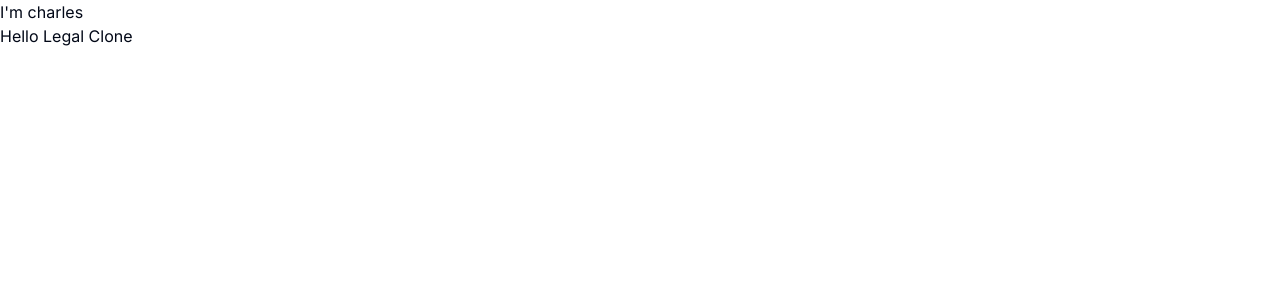
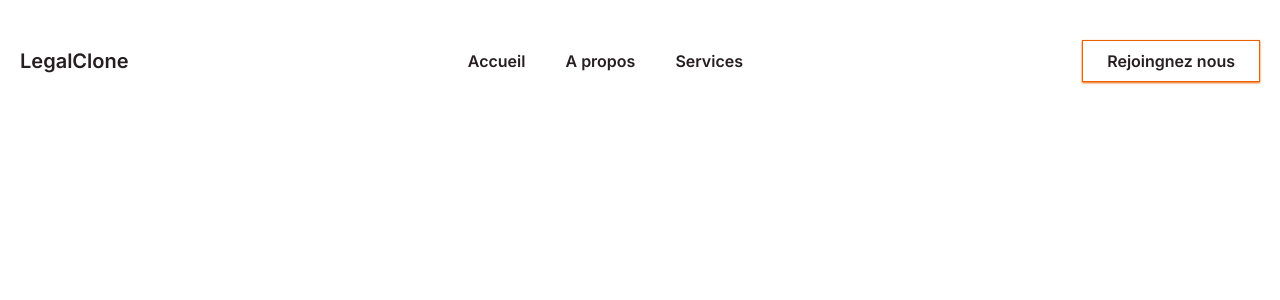
Before and after one commit to charlesdzadu/brydg-legalclone, a Next.js app: page / in a window 1280 px wide. Shown: the top 300 px of the page. Built offline with nearby package versions, Linux system fonts and the light colour scheme.

Commit message:
Update:Integrate  Nav bar

```diff
--- a/app/page.tsx
+++ b/app/page.tsx
@@ -1,13 +1,12 @@
-import Header from "@/components/header"
+import Nav from '@/components/nav'
+export default function Home() {
+  // console.log('Hello World')
+  return (
+    <>
+      <div className='bg-smooth max-w-screen-2xl px-5 mx-auto'>
+        <Nav />
+      </div>
 
-
-export default function Home() {
-
-	console.log("Hello World");
-  return (
-   <>
-		<Header />
-   <p>Hello Legal Clone</p>
-   </>
+    </>
   )
 }
--- /dev/null
+++ b/components/nav.tsx
@@ -0,0 +1,24 @@
+const Nav = () => {
+  return (
+    <>
+      <div className="flex justify-between items-center py-10 text-my-primary font-semibold">
+        <h1 className="text-xl">LegalClone </h1>
+        <ul className="flex gap-10 items-center ">
+          <li>
+            <a href="#">Accueil </a>
+          </li>
+
+          <li>
+            <a href="#">A propos </a>
+          </li>
+          <li>
+            <a href="#">Services</a>
+          </li>
+        </ul>
+        <a className="border-[1px] border-solid border-my-secondary px-6 py-2 shadow-sm shadow-my-secondary" href="#">Rejoingnez nous</a>
+      </div>
+    </>
+  )
+}
+
+export default Nav
--- a/tailwind.config.js
+++ b/tailwind.config.js
@@ -17,6 +17,12 @@ module.exports = {
         },
         extend: {
             colors: {
+                my: {
+                    smooth: "#fffdf0",
+                    primary: "#271e22",
+                    secondary: "#ea6100",
+
+                },
                 border: "hsl(var(--border))",
                 input: "hsl(var(--input))",
                 ring: "hsl(var(--ring))",
```
Lines whose indentation alone changed are shown as unchanged.
